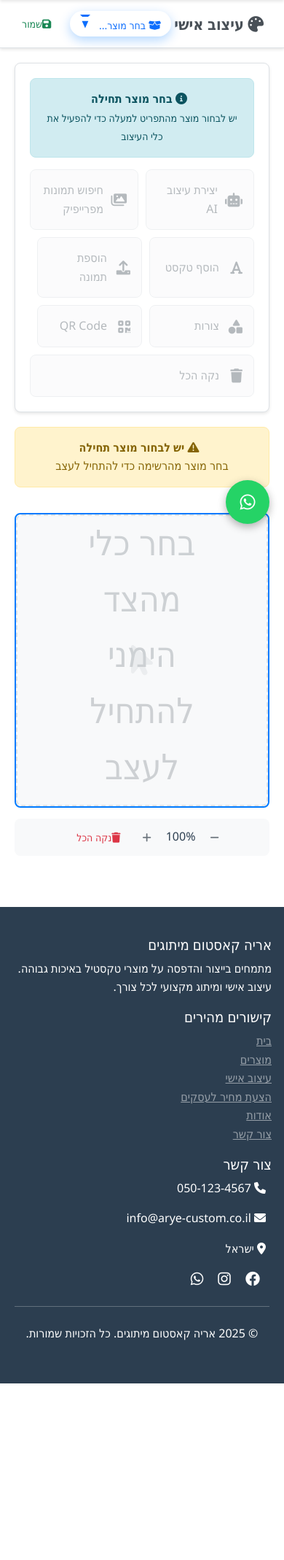
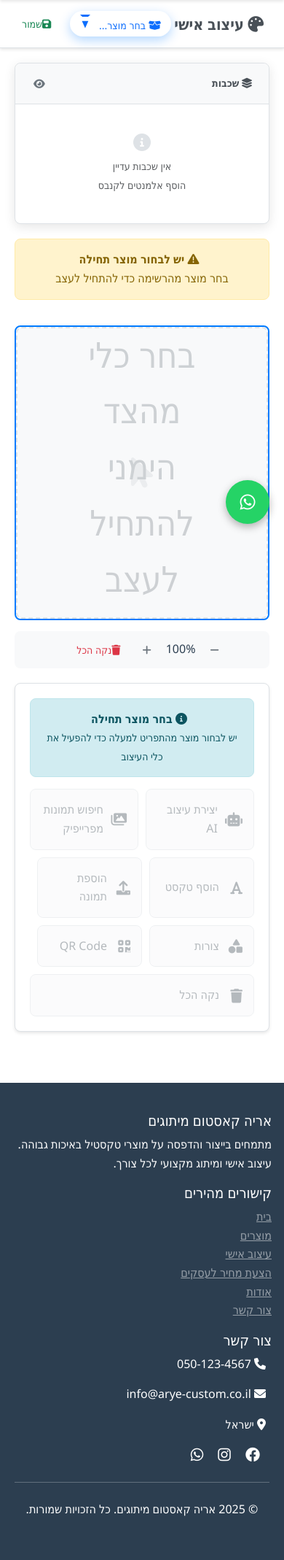
Before and after one commit to levynchi/arie-custom-branding, a Django app: page /custom-design/ in a window 390 px wide. Shown: the part 106-2244 px from the top of the page at 73% size. Before the commit the page ends 2002 px from the top, so only its background shows below. Run offline with Django 5.2, Linux system fonts and the light colour scheme; data comes from the database, SQL or seed files in the repository; some libraries are stand-ins or nearby versions; some web fonts are replaced.

Commit message:
הוספת פאנל שכבות עם עיצוב תלת-עמודות
- הוספת layers-sidebar בצד שמאל
- עיצוב מחדש של design-workspace עם 3 עמודות: layers-panel (שמאל), canvas-area (מרכז), tools-sidebar (ימין)
- הוספת LayersManager ב-JavaScript לניהול שכבות דינמי
- תמיכה ברספונסיביות למובייל
- עדכון CSS עם flexbox layout ו-order properties
- הוספת אייקונים ועיצוב לכל סוג שכבה (AI, טקסט, תמונה, אמוג'י)

```diff
--- a/main/static/main/css/custom_design.css
+++ b/main/static/main/css/custom_design.css
@@ -132,7 +132,7 @@ select.font-preview-select[data-current-font="Noto Sans Hebrew"] { font-family:
 
 .design-workspace {
     display: flex;
-    flex-direction: row-reverse; /* זה יהפוך את הסדר - כלים בימין, קנבס בשמאל */
+    flex-direction: row-reverse;
     min-height: 600px;
     gap: 20px;
     padding: 20px;
@@ -144,6 +144,7 @@ select.font-preview-select[data-current-font="Noto Sans Hebrew"] { font-family:
     flex-direction: column;
     gap: 15px;
     min-width: 0;
+    order: 2; /* במרכז */
 }
 
 .tool-options-bar {
@@ -180,6 +181,7 @@ select.font-preview-select[data-current-font="Noto Sans Hebrew"] { font-family:
     border-radius: 8px;
     padding: 20px;
     box-shadow: 0 2px 4px rgba(0,0,0,0.1);
+    order: 3; /* בימין */
 }
 
 .tools-list {
@@ -899,9 +901,18 @@ select.font-preview-select[data-current-font="Noto Sans Hebrew"] { font-family:
         height: auto;
     }
 
+    .layers-sidebar {
+        width: 100%;
+        order: 1; /* למעלה במובייל */
+    }
+
+    .canvas-area {
+        order: 2;
+    }
+
     .tools-sidebar {
         width: 100%;
-        order: -1; /* זה יוודא שהכלים יופיעו למעלה במובייל */
+        order: 3; /* למטה במובייל */
     }
 
     .tools-list {
@@ -912,6 +923,10 @@ select.font-preview-select[data-current-font="Noto Sans Hebrew"] { font-family:
     .tool-button {
         flex: 1;
         min-width: 120px;
+    }
+
+    .layers-panel {
+        max-height: 300px;
     }
 
     .toolbar {
@@ -1418,3 +1433,240 @@ select.font-preview-select[data-current-font="Noto Sans Hebrew"] { font-family:
 .remove-bg-btn:active {
     transform: scale(0.95) !important;
 }
+
+/* Layers Panel Styles */
+.layers-sidebar {
+    width: 250px;
+    order: 1; /* בשמאל */
+}
+
+.layers-panel {
+    position: relative; /* לא יותר fixed */
+    left: auto;
+    top: auto;
+    width: 100%;
+    background: white;
+    border: 1px solid #dee2e6;
+    border-radius: 8px;
+    box-shadow: 0 4px 15px rgba(0,0,0,0.1);
+    z-index: 100;
+    transition: all 0.3s ease;
+    max-height: calc(100vh - 160px); /* גובה מותאם למסך */
+    overflow: hidden;
+    font-family: -apple-system, BlinkMacSystemFont, "Segoe UI", Roboto, "Helvetica Neue", Arial, sans-serif !important;
+}
+
+.layers-panel.collapsed {
+    width: 50px;
+}
+
+.layers-panel.collapsed .layers-content {
+    display: none;
+}
+
+.layers-header {
+    display: flex;
+    align-items: center;
+    justify-content: space-between;
+    padding: 12px 15px;
+    background: #f8f9fa;
+    border-bottom: 1px solid #dee2e6;
+    border-radius: 8px 8px 0 0;
+}
+
+.layers-header h6 {
+    color: #495057;
+    font-weight: 600;
+    margin: 0;
+    font-size: 14px;
+}
+
+.layers-content {
+    padding: 10px;
+    max-height: calc(100vh - 240px); /* גובה מותאם למסך */
+    overflow-y: auto;
+}
+
+.layers-list {
+    display: flex;
+    flex-direction: column;
+    gap: 8px;
+}
+
+.layer-item {
+    display: flex;
+    align-items: center;
+    padding: 10px 12px;
+    background: #f8f9fa;
+    border: 1px solid #e9ecef;
+    border-radius: 6px;
+    cursor: pointer;
+    transition: all 0.3s ease;
+    position: relative;
+}
+
+.layer-item:hover {
+    background: #e9ecef;
+    border-color: #007bff;
+    transform: translateX(3px);
+}
+
+.layer-item.selected {
+    background: #d1ecf1;
+    border-color: #007bff;
+    box-shadow: 0 2px 8px rgba(0,123,255,0.2);
+}
+
+.layer-item.hidden {
+    opacity: 0.5;
+    background: #f1f3f4;
+}
+
+.layer-icon {
+    width: 20px;
+    height: 20px;
+    display: flex;
+    align-items: center;
+    justify-content: center;
+    margin-left: 10px;
+    color: #6c757d;
+    font-size: 14px;
+}
+
+.layer-icon.ai-icon {
+    color: #28a745;
+}
+
+.layer-icon.text-icon {
+    color: #007bff;
+}
+
+.layer-icon.image-icon {
+    color: #ffc107;
+}
+
+.layer-icon.emoji-icon {
+    color: #fd7e14;
+}
+
+.layer-info {
+    flex: 1;
+    min-width: 0;
+}
+
+.layer-name {
+    font-weight: 500;
+    font-size: 13px;
+    color: #495057;
+    white-space: nowrap;
+    overflow: hidden;
+    text-overflow: ellipsis;
+    margin-bottom: 2px;
+}
+
+.layer-type {
+    font-size: 11px;
+    color: #6c757d;
+}
+
+.layer-controls {
+    display: flex;
+    gap: 5px;
+    opacity: 0;
+    transition: opacity 0.3s ease;
+}
+
+.layer-item:hover .layer-controls {
+    opacity: 1;
+}
+
+.layer-control-btn {
+    width: 20px;
+    height: 20px;
+    border: none;
+    background: none;
+    color: #6c757d;
+    cursor: pointer;
+    border-radius: 3px;
+    font-size: 10px;
+    display: flex;
+    align-items: center;
+    justify-content: center;
+    transition: all 0.2s ease;
+}
+
+.layer-control-btn:hover {
+    background: #dee2e6;
+    color: #495057;
+}
+
+.layer-control-btn.visibility-btn.hidden {
+    color: #dc3545;
+}
+
+.layer-control-btn.delete-btn {
+    color: #dc3545;
+}
+
+.layer-control-btn.delete-btn:hover {
+    background: #dc3545;
+    color: white;
+}
+
+.no-layers-message {
+    padding: 30px 20px;
+}
+
+.no-layers-message i {
+    font-size: 24px;
+    display: block;
+    margin-bottom: 10px;
+    color: #dee2e6;
+}
+
+/* Layer dragging styles */
+.layer-item.dragging {
+    opacity: 0.5;
+    transform: rotate(5deg);
+}
+
+.layer-item.drag-over {
+    border-color: #28a745;
+    background: #d4edda;
+}
+
+/* Responsive behavior */
+@media (max-width: 768px) {
+    .design-workspace {
+        flex-direction: column;
+        height: auto;
+    }
+
+    .layers-sidebar {
+        width: 100%;
+        order: 1; /* למעלה במובייל */
+    }
+
+    .canvas-area {
+        order: 2;
+    }
+
+    .tools-sidebar {
+        width: 100%;
+        order: 3; /* למטה במובייל */
+    }
+
+    .tools-list {
+        flex-direction: row;
+        flex-wrap: wrap;
+    }
+
+    .tool-button {
+        flex: 1;
+        min-width: 120px;
+    }
+
+    .layers-panel {
+        max-height: 300px;
+    }
+}
--- a/main/static/main/js/custom_design.js
+++ b/main/static/main/js/custom_design.js
@@ -537,6 +537,14 @@ function selectElement(elementOrEvent) {
 function deleteElement(elementId) {
     const element = document.getElementById(elementId);
     if (element) {
+        // Remove from layers panel
+        if (layersManager) {
+            const layerId = element.getAttribute('data-layer-id');
+            if (layerId) {
+                layersManager.removeLayer(layerId);
+            }
+        }
+
         element.remove();
         selectedElement = null;
     }
@@ -1309,6 +1317,11 @@ async function generateAIDesign() {
             canvas.appendChild(imageElement);
             makeElementInteractive(imageElement);
 
+            // Add to layers panel
+            if (layersManager) {
+                layersManager.addLayer(imageElement, 'ai', 'עיצוב AI');
+            }
+
             console.log('✨ AI element added with "creating" class - logo should appear');
             console.log('🔍 Element background after adding:', window.getComputedStyle(imageElement).backgroundColor);
             console.log('🔍 Element border after adding:', window.getComputedStyle(imageElement).border);
@@ -2655,6 +2668,11 @@ function addFreepikImageToCanvas(imageUrl, imageTitle) {
         // Add to canvas
         canvas.appendChild(imageElement);
 
+        // Add to layers panel
+        if (layersManager) {
+            layersManager.addLayer(imageElement, 'freepik', imageTitle || 'תמונה מפרייפיק');
+        }
+
         // Select the new element
         selectElement(imageElement);
 
@@ -2754,3 +2772,386 @@ function zoomOut() {
         }
     }
 }
+
+// Layers Panel Management
+class LayersManager {
+    constructor() {
+        this.layers = [];
+        this.panelCollapsed = false;
+        this.init();
+    }
+
+    init() {
+        this.updateLayersPanel();
+        this.setupEventListeners();
+    }
+
+    setupEventListeners() {
+        // עדכון פאנל כאשר אלמנטים מתווספים או מוסרים
+        const canvas = document.getElementById('designCanvas');
+        if (canvas) {
+            const observer = new MutationObserver(() => {
+                this.updateLayersPanel();
+            });
+
+            observer.observe(canvas, {
+                childList: true,
+                subtree: true
+            });
+        }
+    }
+
+    addLayer(element, type, name) {
+        const layerId = `layer_${Date.now()}_${Math.random().toString(36).substr(2, 9)}`;
+
+        const layer = {
+            id: layerId,
+            element: element,
+            type: type,
+            name: name,
+            visible: true,
+            created: new Date(),
+            order: this.layers.length
+        };
+
+        // הוספת ID לאלמנט
+        element.setAttribute('data-layer-id', layerId);
+        element.setAttribute('data-layer-type', type);
+        element.setAttribute('data-layer-name', name);
+
+        this.layers.push(layer);
+        this.updateLayersPanel();
+
+        console.log(`🎯 Layer added: ${name} (${type})`);
+        return layerId;
+    }
+
+    removeLayer(layerId) {
+        this.layers = this.layers.filter(layer => layer.id !== layerId);
+        this.updateLayersPanel();
+    }
+
+    getLayerIcon(type) {
+        const icons = {
+            'ai': 'fas fa-robot',
+            'text': 'fas fa-font',
+            'image': 'fas fa-image',
+            'upload': 'fas fa-upload',
+            'emoji': 'fas fa-smile',
+            'freepik': 'fas fa-search'
+        };
+        return icons[type] || 'fas fa-layer-group';
+    }
+
+    getLayerIconClass(type) {
+        const classes = {
+            'ai': 'ai-icon',
+            'text': 'text-icon',
+            'image': 'image-icon',
+            'upload': 'image-icon',
+            'emoji': 'emoji-icon',
+            'freepik': 'image-icon'
+        };
+        return classes[type] || '';
+    }
+
+    updateLayersPanel() {
+        const layersList = document.getElementById('layersList');
+        if (!layersList) return;
+
+        // איתור כל האלמנטים בקנבס
+        const canvas = document.getElementById('designCanvas');
+        if (!canvas) return;
+
+        const elements = canvas.querySelectorAll('.design-element, .ai-generated');
+
+        // עדכון רשימת השכבות על בסיס האלמנטים הקיימים
+        this.layers = Array.from(elements).map((element, index) => {
+            const existingLayer = this.layers.find(layer => layer.element === element);
+
+            if (existingLayer) {
+                return existingLayer;
+            } else {
+                // יצירת שכבה חדשה לאלמנט קיים
+                const type = element.getAttribute('data-layer-type') || this.detectLayerType(element);
+                const name = element.getAttribute('data-layer-name') || this.generateLayerName(element, type);
+
+                return {
+                    id: `layer_${Date.now()}_${index}`,
+                    element: element,
+                    type: type,
+                    name: name,
+                    visible: !element.classList.contains('layer-hidden'),
+                    created: new Date(),
+                    order: index
+                };
+            }
+        });
+
+        // הצגת השכבות (בסדר הפוך - האחרון שנוסף יופיע ראשון)
+        const sortedLayers = [...this.layers].reverse();
+
+        if (sortedLayers.length === 0) {
+            layersList.innerHTML = `
+                <div class="no-layers-message text-center text-muted">
+                    <i class="fas fa-info-circle mb-2"></i>
+                    <small>אין שכבות עדיין<br>הוסף אלמנטים לקנבס</small>
+                </div>
+            `;
+            return;
+        }
+
+        layersList.innerHTML = sortedLayers.map((layer, index) => `
+            <div class="layer-item ${selectedElement === layer.element ? 'selected' : ''} ${!layer.visible ? 'hidden' : ''}"
+                 data-layer-id="${layer.id}"
+                 onclick="layersManager.selectLayer('${layer.id}')"
+                 draggable="true"
+                 ondragstart="layersManager.handleDragStart(event, '${layer.id}')"
+                 ondragover="layersManager.handleDragOver(event)"
+                 ondrop="layersManager.handleDrop(event, '${layer.id}')">
+
+                <div class="layer-icon ${this.getLayerIconClass(layer.type)}">
+                    <i class="${this.getLayerIcon(layer.type)}"></i>
+                </div>
+
+                <div class="layer-info">
+                    <div class="layer-name">${layer.name}</div>
+                    <div class="layer-type">${this.getLayerTypeText(layer.type)}</div>
+                </div>
+
+                <div class="layer-controls">
+                    <button class="layer-control-btn visibility-btn ${!layer.visible ? 'hidden' : ''}"
+                            onclick="event.stopPropagation(); layersManager.toggleLayerVisibility('${layer.id}')"
+                            title="${layer.visible ? 'הסתר שכבה' : 'הצג שכבה'}">
+                        <i class="fas ${layer.visible ? 'fa-eye' : 'fa-eye-slash'}"></i>
+                    </button>
+                    <button class="layer-control-btn delete-btn"
+                            onclick="event.stopPropagation(); layersManager.deleteLayer('${layer.id}')"
+                            title="מחק שכבה">
+                        <i class="fas fa-trash"></i>
+                    </button>
+                </div>
+            </div>
+        `).join('');
+    }
+
+    detectLayerType(element) {
+        if (element.classList.contains('ai-generated')) return 'ai';
+        if (element.classList.contains('text-element')) return 'text';
+        if (element.querySelector('img')) return 'image';
+        if (element.classList.contains('emoji-element')) return 'emoji';
+        return 'unknown';
+    }
+
+    generateLayerName(element, type) {
+        const typeNames = {
+            'ai': 'עיצוב AI',
+            'text': 'טקסט',
+            'image': 'תמונה',
+            'upload': 'תמונה מועלית',
+            'emoji': 'אימוג\'י',
+            'freepik': 'תמונה מפרייפיק'
+        };
+
+        const baseName = typeNames[type] || 'אלמנט';
+        const count = this.layers.filter(l => l.type === type).length + 1;
+
+        if (type === 'text') {
+            const textContent = element.textContent || element.innerText;
+            if (textContent && textContent.trim()) {
+                return textContent.trim().substring(0, 20) + (textContent.length > 20 ? '...' : '');
+            }
+        }
+
+        return `${baseName} ${count}`;
+    }
+
+    getLayerTypeText(type) {
+        const types = {
+            'ai': 'בינה מלאכותית',
+            'text': 'טקסט',
+            'image': 'תמונה',
+            'upload': 'תמונה מועלית',
+            'emoji': 'אימוג\'י',
+            'freepik': 'פרייפיק'
+        };
+        return types[type] || 'לא ידוע';
+    }
+
+    selectLayer(layerId) {
+        const layer = this.layers.find(l => l.id === layerId);
+        if (!layer) return;
+
+        // ביטול בחירה מכל האלמנטים
+        document.querySelectorAll('.design-element, .ai-generated').forEach(el => {
+            el.classList.remove('selected');
+        });
+
+        // בחירת האלמנט
+        layer.element.classList.add('selected');
+        selectedElement = layer.element;
+
+        // עדכון הפאנל
+        this.updateLayersPanel();
+
+        console.log(`🎯 Layer selected: ${layer.name}`);
+    }
+
+    toggleLayerVisibility(layerId) {
+        const layer = this.layers.find(l => l.id === layerId);
+        if (!layer) return;
+
+        layer.visible = !layer.visible;
+
+        if (layer.visible) {
+            layer.element.classList.remove('layer-hidden');
+            layer.element.style.display = '';
+        } else {
+            layer.element.classList.add('layer-hidden');
+            layer.element.style.display = 'none';
+        }
+
+        this.updateLayersPanel();
+        console.log(`👁️ Layer visibility toggled: ${layer.name} - ${layer.visible ? 'visible' : 'hidden'}`);
+    }
+
+    deleteLayer(layerId) {
+        const layer = this.layers.find(l => l.id === layerId);
+        if (!layer) return;
+
+        if (confirm(`האם אתה בטוח שברצונך למחוק את השכבה "${layer.name}"?`)) {
+            layer.element.remove();
+            this.removeLayer(layerId);
+
+            if (selectedElement === layer.element) {
+                selectedElement = null;
+            }
+
+            console.log(`🗑️ Layer deleted: ${layer.name}`);
+        }
+    }
+
+    handleDragStart(event, layerId) {
+        event.dataTransfer.setData('text/plain', layerId);
+        const layerItem = event.target.closest('.layer-item');
+        layerItem.classList.add('dragging');
+    }
+
+    handleDragOver(event) {
+        event.preventDefault();
+        const layerItem = event.target.closest('.layer-item');
+        if (layerItem) {
+            layerItem.classList.add('drag-over');
+        }
+    }
+
+    handleDrop(event, targetLayerId) {
+        event.preventDefault();
+        const draggedLayerId = event.dataTransfer.getData('text/plain');
+
+        if (draggedLayerId && draggedLayerId !== targetLayerId) {
+            this.reorderLayers(draggedLayerId, targetLayerId);
+        }
+
+        // ניקוי קלאסים
+        document.querySelectorAll('.layer-item').forEach(item => {
+            item.classList.remove('dragging', 'drag-over');
+        });
+    }
+
+    reorderLayers(draggedLayerId, targetLayerId) {
+        const draggedIndex = this.layers.findIndex(l => l.id === draggedLayerId);
+        const targetIndex = this.layers.findIndex(l => l.id === targetLayerId);
+
+        if (draggedIndex === -1 || targetIndex === -1) return;
+
+        const draggedLayer = this.layers.splice(draggedIndex, 1)[0];
+        this.layers.splice(targetIndex, 0, draggedLayer);
+
+        // עדכון z-index של האלמנטים
+        this.layers.forEach((layer, index) => {
+            layer.element.style.zIndex = 100 + index;
+        });
+
+        this.updateLayersPanel();
+        console.log(`🔄 Layers reordered`);
+    }
+}
+
+// פונקציות גלובליות לפאנל השכבות
+function toggleLayersPanel() {
+    const panel = document.getElementById('layersPanel');
+    const icon = document.getElementById('layersPanelToggleIcon');
+
+    if (!panel || !icon) return;
+
+    if (layersManager.panelCollapsed) {
+        panel.classList.remove('collapsed');
+        icon.classList.remove('fa-eye-slash');
+        icon.classList.add('fa-eye');
+        layersManager.panelCollapsed = false;
+    } else {
+        panel.classList.add('collapsed');
+        icon.classList.remove('fa-eye');
+        icon.classList.add('fa-eye-slash');
+        layersManager.panelCollapsed = true;
+    }
+}
+
+// אתחול מנהל השכבות
+let layersManager;
+
+document.addEventListener('DOMContentLoaded', function() {
+    layersManager = new LayersManager();
+    console.log('🎭 Layers Manager initialized');
+});
+
+// עדכון הפונקציות הקיימות להוסיף שכבות אוטומטית
+document.addEventListener('DOMContentLoaded', function() {
+    // Hook into existing functions to automatically add layers
+    const originalFunctions = {
+        addText: window.addText,
+        addImage: window.addImage,
+        addEmoji: window.addEmoji
+    };
+
+    // Override addText function
+    if (window.addText) {
+        window.addText = function() {
+            const result = originalFunctions.addText.apply(this, arguments);
+            setTimeout(() => {
+                if (layersManager && selectedElement) {
+                    const text = document.getElementById('textInput')?.value || 'טקסט חדש';
+                    layersManager.addLayer(selectedElement, 'text', text);
+                }
+            }, 100);
+            return result;
+        };
+    }
+
+    // Override addImage function
+    if (window.addImage) {
+        window.addImage = function() {
+            const result = originalFunctions.addImage.apply(this, arguments);
+            setTimeout(() => {
+                if (layersManager && selectedElement) {
+                    layersManager.addLayer(selectedElement, 'upload', 'תמונה מועלית');
+                }
+            }, 100);
+            return result;
+        };
+    }
+
+    // Override addEmoji function
+    if (window.addEmoji) {
+        window.addEmoji = function(emoji) {
+            const result = originalFunctions.addEmoji.apply(this, arguments);
+            setTimeout(() => {
+                if (layersManager && selectedElement) {
+                    layersManager.addLayer(selectedElement, 'emoji', `אימוג'י ${emoji}`);
+                }
+            }, 100);
+            return result;
+        };
+    }
+});
--- a/main/templates/main/custom_design.html
+++ b/main/templates/main/custom_design.html
@@ -4,7 +4,7 @@
 {% block title %}עיצוב אישי - אריה קאסטום מיתוגים{% endblock %}
 
 {% block extra_css %}
-<link rel="stylesheet" href="{% static 'main/css/custom_design.css' %}?v=20250724140000">
+<link rel="stylesheet" href="{% static 'main/css/custom_design.css' %}?v=20250727160000">
 {% endblock %}
 
 {% block content %}
@@ -300,6 +300,29 @@
             </div>
         </div>
 
+        <!-- Left Side - Layers Panel -->
+        <div class="layers-sidebar">
+            <div class="layers-panel" id="layersPanel">
+                <div class="layers-header">
+                    <h6 class="mb-0">
+                        <i class="fas fa-layer-group me-2"></i>
+                        שכבות
+                    </h6>
+                    <button class="btn btn-sm btn-outline-secondary" onclick="toggleLayersPanel()" title="הסתר/הצג פאנל שכבות">
+                        <i class="fas fa-eye" id="layersPanelToggleIcon"></i>
+                    </button>
+                </div>
+                <div class="layers-content" id="layersContent">
+                    <div class="layers-list" id="layersList">
+                        <div class="no-layers-message text-center text-muted">
+                            <i class="fas fa-info-circle mb-2"></i>
+                            <small>אין שכבות עדיין<br>הוסף אלמנטים לקנבס</small>
+                        </div>
+                    </div>
+                </div>
+            </div>
+        </div>
+
         <!-- Right Side - Tool Buttons -->
         <div class="tools-sidebar">
             <!-- Product Selection Required Message -->
```
